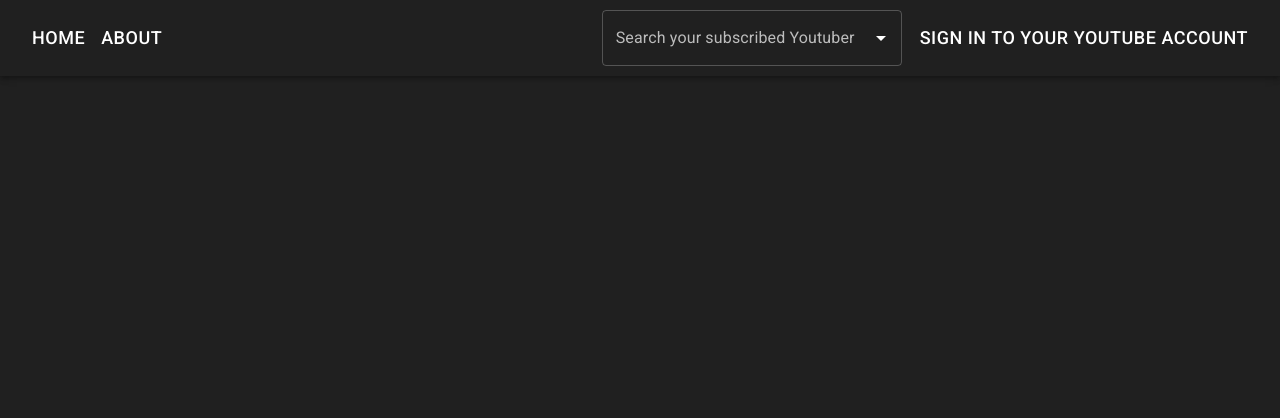
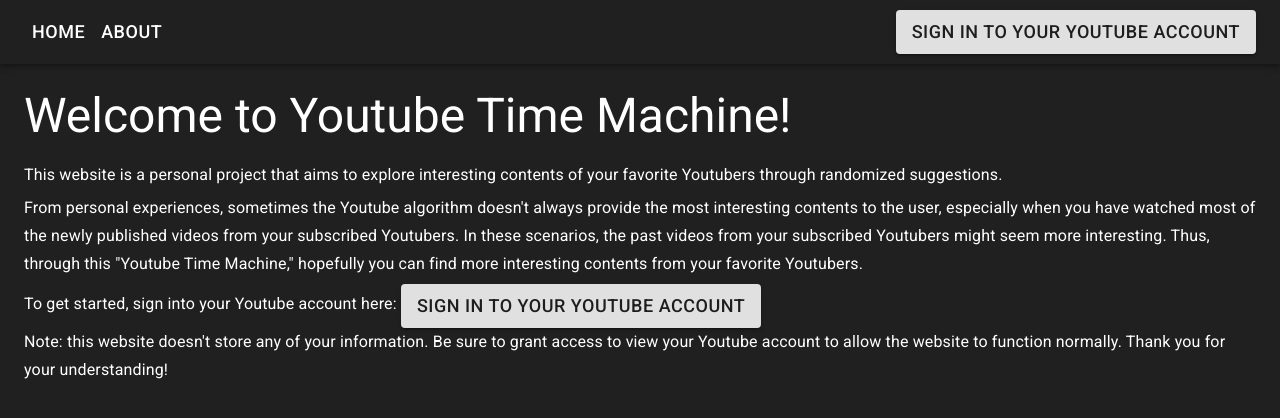
Before and after one commit to Reflectrr/Youtube-Time-Machine, a React (Create React App) app: page / in a window 1280 px wide. Shown: the top 418 px of the page. Built offline with nearby package versions, Linux system fonts and the light colour scheme.

Commit message:
added welcome paragraph and fixed weird log out bug

```diff
--- a/src/components/Navbar.js
+++ b/src/components/Navbar.js
@@ -4,7 +4,7 @@
 import { useSelector, useDispatch } from "react-redux";
 import { Button, Hidden } from "@material-ui/core";
 import { useHistory } from "react-router-dom";
-import { setUser } from "../reducers/userReducer";
+import { setUser, setToken } from "../reducers/userReducer";
 import {
   setHomepageInfo,
   setSelectedChannel,
@@ -15,11 +15,11 @@
 
 const Navbar = () => {
   const classes = useSelector((state) => state.classes);
+  const user = useSelector((state) => state.user);
+  const userInfo = user.user;
   const dispatch = useDispatch();
   const history = useHistory();
   const [inputValue, setInputValue] = useState(null);
-  const user = useSelector((state) => state.user);
-  const userInfo = user.user;
 
   //const Dropdown = (
   //<div>
@@ -51,10 +51,11 @@
   //</div>
   //);
   const logOut = async () => {
+    history.push("/");
+    await revokeToken(user.token);
     dispatch(setUser(null));
+    dispatch(setToken(null));
     dispatch(setHomepageInfo([]));
-    await revokeToken(user.token);
-    history.push("/");
     setInputValue(null);
   };
 
@@ -76,7 +77,11 @@
       Sign Out
     </Button>
   ) : (
-    <Button variant="text" className={classes.toolbarButtons} onClick={logIn}>
+    <Button
+      variant="contained"
+      className={classes.toolbarButtons}
+      onClick={logIn}
+    >
       Sign in to your Youtube account
     </Button>
   );
@@ -113,7 +118,7 @@
           <MenuIcon />
         </IconButton>
       </Hidden>*/}
-      <AutoComplete inputValue={inputValue} />
+      {user.token && <AutoComplete inputValue={inputValue} />}
 
       <Hidden smDown>{button}</Hidden>
     </>
--- a/src/pages/HomePageView.js
+++ b/src/pages/HomePageView.js
@@ -2,9 +2,13 @@
 import { useSelector } from "react-redux";
 import SectionRow from "../components/SectionRow";
 import FeaturingSection from "../components/FeaturingSection";
+import { Typography, Button } from "@material-ui/core";
+import { useStyles } from "../style";
 
 const HomePageView = () => {
+  const classes = useStyles();
   const channels = useSelector((state) => state.channels);
+  const user = useSelector((state) => state.user);
   const selectedChannel = channels.selectedChannel;
   const selectedVideo = channels.selectedVideo;
 
@@ -17,8 +21,49 @@
     );
   });
 
+  const logIn = () => {
+    window.location.href = `https://accounts.google.com/o/oauth2/v2/auth?scope=https://www.googleapis.com/auth/userinfo.profile https://www.googleapis.com/auth/youtube.readonly&include_granted_scopes=true&client_id=864445880843-lafkj1dgakaf8hh8h235i3ngh9q9cou7.apps.googleusercontent.com&redirect_uri=http://localhost:3000&response_type=token&state=pineapple`;
+  };
+
   return (
     <div>
+      {!user.token && (
+        <React.Fragment>
+          <Typography variant="h3" gutterBottom>
+            Welcome to Youtube Time Machine!
+          </Typography>
+          <Typography variant="subtitle1" gutterBottom>
+            This website is a personal project that aims to explore interesting
+            contents of your favorite Youtubers through randomized suggestions.
+          </Typography>
+          <Typography variant="subtitle1" gutterBottom>
+            From personal experiences, sometimes the Youtube algorithm doesn't
+            always provide the most interesting contents to the user, especially
+            when you have watched most of the newly published videos from your
+            subscribed Youtubers. In these scenarios, the past videos from your
+            subscribed Youtubers might seem more interesting. Thus, through this
+            "Youtube Time Machine," hopefully you can find more interesting
+            contents from your favorite Youtubers.
+          </Typography>
+          <Typography variant="subtitle1" component="span" gutterBottom>
+            To get started, sign into your Youtube account here:{" "}
+          </Typography>
+
+          <Button
+            variant="contained"
+            className={classes.toolbarButtons}
+            onClick={logIn}
+          >
+            Sign in to your Youtube account
+          </Button>
+
+          <Typography variant="subtitle1" gutterBottom>
+            Note: this website doesn't store any of your information. Be sure to
+            grant access to view your Youtube account to allow the website to
+            function normally. Thank you for your understanding!
+          </Typography>
+        </React.Fragment>
+      )}
       {selectedVideo && <FeaturingSection video={selectedVideo} />}
 
       {selectedChannel ? (
--- a/src/services/service.js
+++ b/src/services/service.js
@@ -3,6 +3,7 @@
   setAllChannelIds,
   setAllChannelTitles,
 } from "../reducers/channelReducer";
+import { shuffle } from "../utils";
 
 export const getSubscribedChannelIds = async (token, dispatch) => {
   const response = await axios.get(
@@ -73,14 +74,16 @@
         },
       }
     );
-    const filteredVideos = videosResponse.data.items.map((v) => {
+    const filteredVideos = shuffle(
+      videosResponse.data.items.map((v) => {
         const snippet = v.snippet;
         return {
           thumbnail: `https://i.ytimg.com/vi/${snippet.resourceId.videoId}/mqdefault.jpg`,
           videoId: snippet.resourceId.videoId,
           title: snippet.title,
         };
-    });
+      })
+    );
     const channelId = videosResponse.data.items[0].snippet.channelId;
     const channelTitle = videosResponse.data.items[0].snippet.channelTitle;
     allChannels.push({
--- a/src/style.js
+++ b/src/style.js
@@ -104,7 +104,6 @@
   // necessary for content to be below app bar
   toolbar: theme.mixins.toolbar,
   toolbarButtons: {
-    color: "white",
     fontSize: "18px",
   },
   shuffleButtons: {
```
Lines whose indentation alone changed are shown as unchanged.
